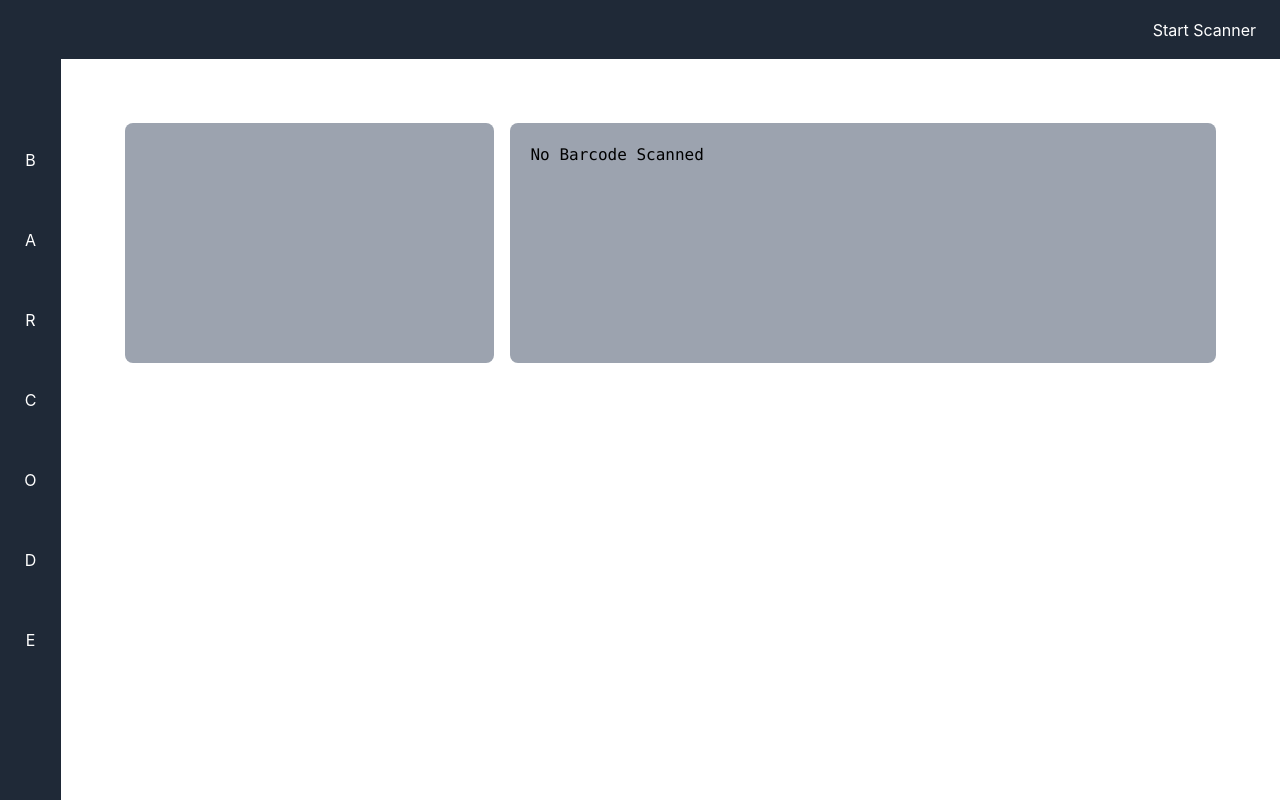
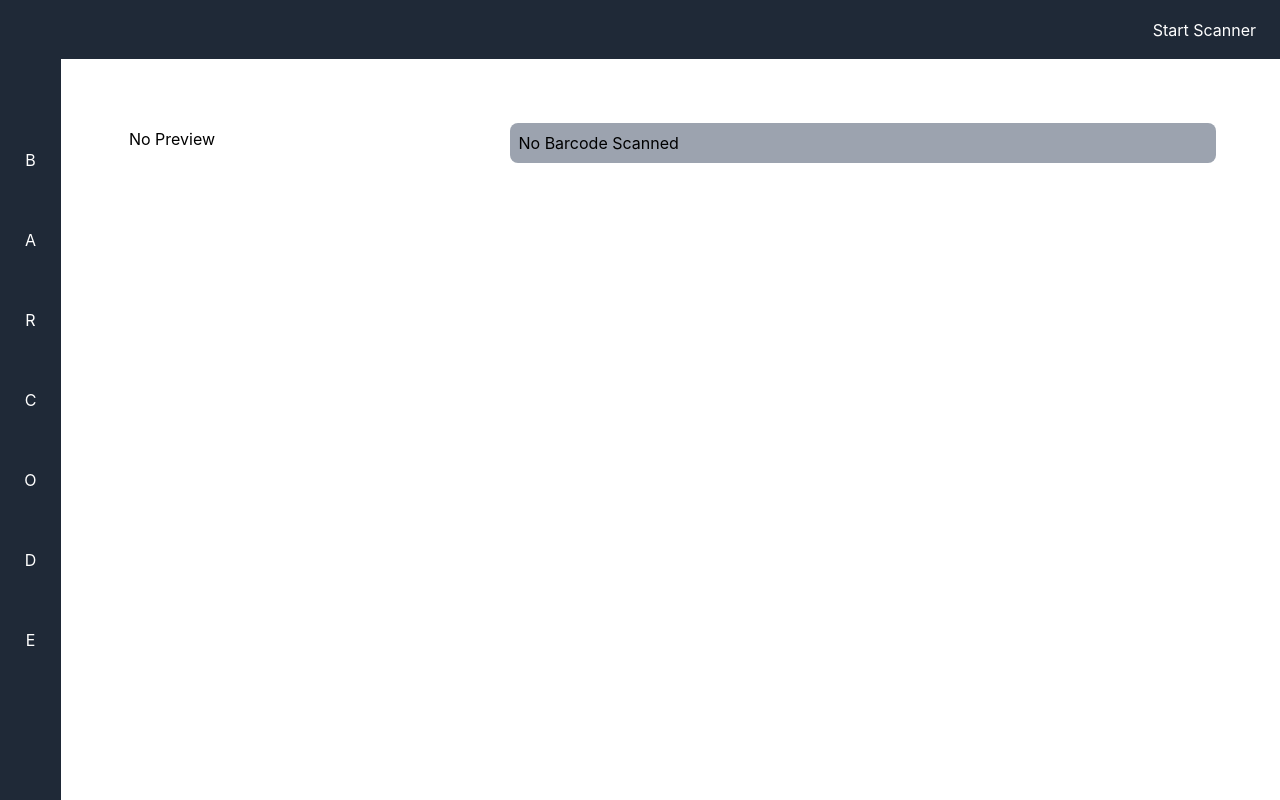
Before and after one commit to aashay28/barcode-scanner, a React (Create React App) app: page / in a window 1280 px wide. Built offline with nearby package versions, Linux system fonts and the light colour scheme.

Commit message:
added css styling

```diff
--- a/src/App.css
+++ b/src/App.css
@@ -1,7 +1,5 @@
 .scanner {
   position: relative;
-  width: 100%;
-  padding-top: 56.25%; /* 16:9 Aspect Ratio */
 }
 
 video {
@@ -13,4 +11,6 @@ video {
   text-align: center;
   font-size: 20px;
   color: white;
+  aspect-ratio: 16/9;
+  border: 1px solid #b32222;
 }
--- a/src/App.js
+++ b/src/App.js
@@ -56,20 +56,27 @@ const App = () => {
             {/* <!-- Container --> */}
             <div className='h-full w-full p-16 gap-10 flex flex-wrap items-start justify-start rounded-tl grid-flow-col auto-cols-max gap-4 overflow-y-scroll'>
               {/* <!-- Container --> */}
-              <div className='w-12 h-60 rounded-lg flex-shrink-0 flex-grow bg-gray-400'>
-                {showScanner && <Scanner setArray={setArray} array={array} />}
-              </div>
-              <div className='w-96 h-60 rounded-lg flex-shrink-0 flex-grow bg-gray-400 p-5'>
-                {uniqueArray.length !== 0 ? (
-                  uniqueArray?.map((c, i) => (
-                    <pre key={i}>
-                      Code {i}: {c}
-                    </pre>
-                  ))
+              <div className='w-12 h-60 rounded-lg flex-shrink-1 flex-grow p-1'>
+                {showScanner ? (
+                  <Scanner setArray={setArray} array={array} />
                 ) : (
-                  <pre>No Barcode Scanned</pre>
+                  'No Preview'
                 )}
               </div>
+              {uniqueArray.length !== 0 ? (
+                uniqueArray?.map((c, i) => (
+                  <div
+                    key={i}
+                    className='w-12 h-10 rounded-lg flex-shrink-0 flex-grow bg-gray-400 p-2'
+                  >
+                    Code {i}: {c}
+                  </div>
+                ))
+              ) : (
+                <div className='w-96 h-10 rounded-lg flex-shrink-0 flex-grow bg-gray-400 p-2'>
+                  No Barcode Scanned
+                </div>
+              )}
             </div>
           </main>
         </div>
```
